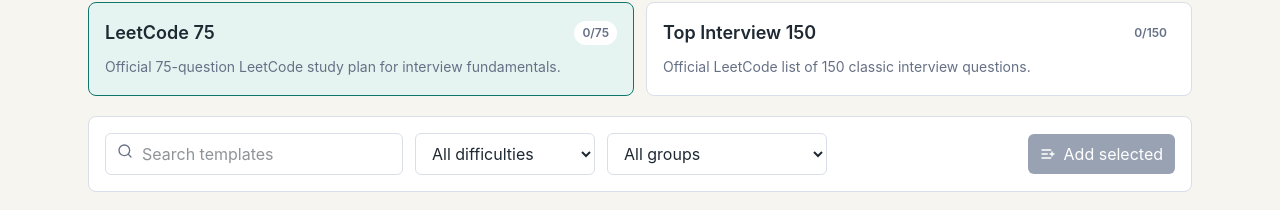
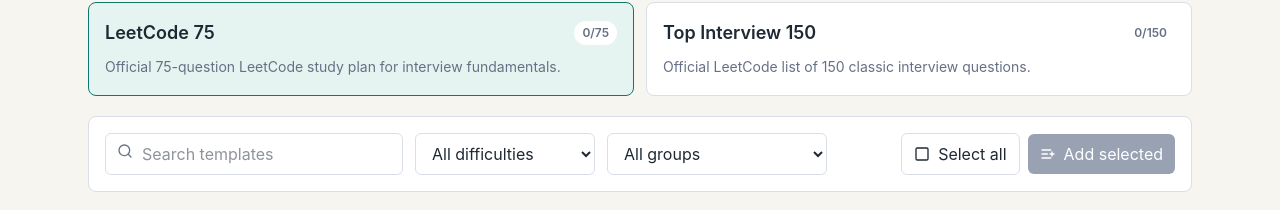
Before and after one commit to DPnimo11/leetloop, a Next.js app: page /problem-sets in a window 1280 px wide. Shown: the part 179-389 px from the top of the page. Built offline with nearby package versions, Linux system fonts and the light colour scheme.

Commit message:
implement select all for importing from sets

```diff
--- a/src/components/ProblemSetsClient.tsx
+++ b/src/components/ProblemSetsClient.tsx
@@ -1,7 +1,7 @@
 "use client";
 
 import { useState } from "react";
-import { Check, ListPlus, Search } from "lucide-react";
+import { Check, CheckSquare, ListPlus, Search, Square } from "lucide-react";
 import { BUILT_IN_PROBLEM_SETS } from "@/lib/problemSets";
 import type { BuiltInProblemSetSlug, ProblemTemplate } from "@/types/problem-set";
 import type { Difficulty } from "@/types/problem";
@@ -41,11 +41,25 @@ export function ProblemSetsClient() {
   const selectedVisibleCount = selectedIds.filter((id) =>
     selectableProblems.some((problem) => problem.id === id),
   ).length;
+  const allVisibleSelected =
+    selectableProblems.length > 0 && selectedVisibleCount === selectableProblems.length;
 
   function toggleSelected(problemId: string) {
     setSelectedIds((current) =>
       current.includes(problemId) ? current.filter((id) => id !== problemId) : [...current, problemId],
     );
+  }
+
+  function toggleSelectAllVisible() {
+    const visibleIds = new Set(selectableProblems.map((problem) => problem.id));
+
+    setSelectedIds((current) => {
+      if (allVisibleSelected) {
+        return current.filter((id) => !visibleIds.has(id));
+      }
+
+      return Array.from(new Set([...current, ...visibleIds]));
+    });
   }
 
   function addOne(problem: ProblemTemplate) {
@@ -135,6 +149,16 @@ export function ProblemSetsClient() {
             </select>
           </div>
 
+          <div className="flex flex-col gap-2 sm:flex-row sm:items-center">
+            <button
+              className="inline-flex items-center justify-center gap-2 rounded-md border border-[var(--border)] bg-white px-3 py-2 text-sm font-semibold hover:bg-[var(--surface-subtle)] disabled:cursor-not-allowed disabled:text-[#98a2b3]"
+              disabled={!ready || selectableProblems.length === 0}
+              onClick={toggleSelectAllVisible}
+              type="button"
+            >
+              {allVisibleSelected ? <CheckSquare size={16} /> : <Square size={16} />}
+              {allVisibleSelected ? "Clear visible" : "Select all"}
+            </button>
             <button
               className="inline-flex items-center justify-center gap-2 rounded-md bg-[var(--accent)] px-3 py-2 text-sm font-semibold text-white disabled:cursor-not-allowed disabled:bg-[#98a2b3]"
               disabled={!ready || selectedVisibleCount === 0}
@@ -143,7 +167,9 @@ export function ProblemSetsClient() {
             >
               <ListPlus size={16} />
               Add selected
+              {selectedVisibleCount ? ` (${selectedVisibleCount})` : ""}
             </button>
+          </div>
         </div>
       </section>
 
```
Lines whose indentation alone changed are shown as unchanged.
